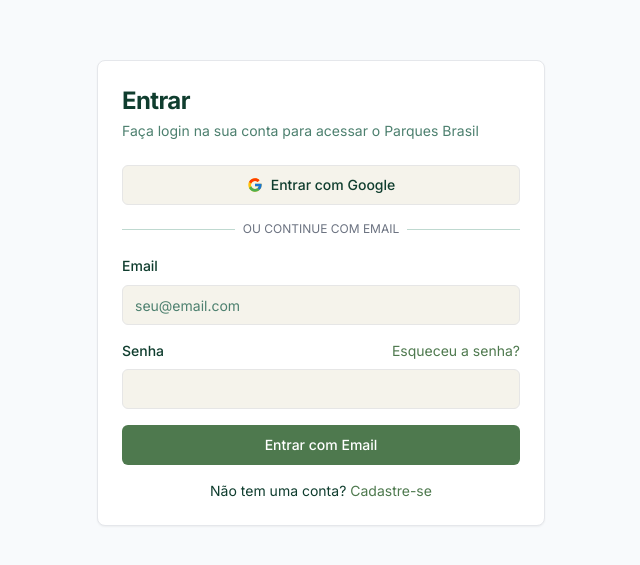
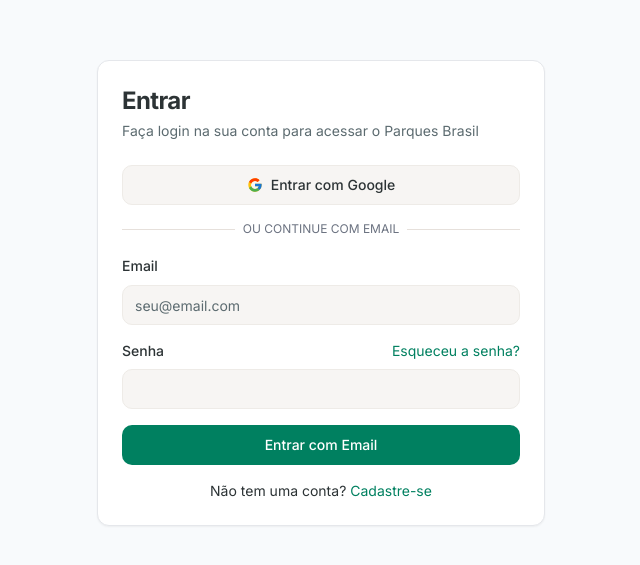
Before and after one commit to RomLex14/ProjetoParquesBrasil, a Next.js app: page /login in a window 1280 px wide. Shown: the part 107-672 px from the top of the page, without its empty margins (319-959 px from the left). Built offline with nearby package versions, Linux system fonts and the light colour scheme; no server answers.

Commit message:
Ajustes nas cores, homepage e mapa

```diff
--- a/app/globals.css
+++ b/app/globals.css
@@ -1,88 +1,89 @@
+/* global.css */
 @tailwind base;
 @tailwind components;
 @tailwind utilities;
 
 @layer base {
   :root {
-    --background: 53 32% 94%;
-    --foreground: 160 60% 15%;
-    --card: 0 0% 100%;
-    --card-foreground: 160 60% 15%;
+    /* Paleta "Biomas do Brasil" - Modo Claro */
+    --background: 30 17% 96%;        /* Areia Clara */
+    --foreground: 195 10% 19%;        /* Grafite Profundo */
+    --card: 0 0% 100%;                /* Branco para cards, para maior destaque */
+    --card-foreground: 195 10% 19%;   /* Grafite Profundo */
+
     --popover: 0 0% 100%;
-    --popover-foreground: 0 0% 3.9%;
-    --primary: 121 22% 39%;
-    --primary-foreground: 0 0% 100%;
-    --secondary: 30 80% 50%;
-    --secondary-foreground: 0 0% 100%;
-    --border: 160 25% 80%;
-    --input: 0 0% 90%;
-    --ring: 0 0% 3.9%; /* A última definição de --ring no seu tailwind.config.js era esta */
-    --muted: 160 40% 90%;
-    --muted-foreground: 160 25% 40%;
-    --accent: 160 25% 80%;
-    --accent-foreground: 160 60% 20%;
-    --destructive: 0 84.2% 60.2%;
+    --popover-foreground: 195 10% 19%;
+
+    --primary: 165 100% 25%;         /* Verde Mata */
+    --primary-foreground: 0 0% 100%; /* Branco */
+
+    --secondary: 29 100% 50%;         /* Laranja Pôr do Sol */
+    --secondary-foreground: 0 0% 100%; /* Branco */
+
+    --accent: 217 91% 60%;            /* Azul Céu */
+    --accent-foreground: 0 0% 100%;   /* Branco */
+
+    --muted: 30 17% 90%;
+    --muted-foreground: 195 10% 40%;
+
+    --border: 30 17% 88%;
+    --input: 30 17% 92%;
+    --ring: 165 100% 25%;             /* Verde Mata */
+
+    --destructive: 0 84% 60%;
     --destructive-foreground: 0 0% 98%;
-    --chart-1: 12 76% 61%;
-    --chart-2: 173 58% 39%;
-    --chart-3: 197 37% 24%;
-    --chart-4: 43 74% 66%;
-    --chart-5: 27 87% 67%;
-    --radius: 0.5rem;
-    --sidebar-background: 0 0% 98%;
-    --sidebar-foreground: 240 5.3% 26.1%;
-    --sidebar-primary: 240 5.9% 10%;
-    --sidebar-primary-foreground: 0 0% 98%;
-    --sidebar-accent: 240 4.8% 95.9%;
-    --sidebar-accent-foreground: 240 5.9% 10%;
-    --sidebar-border: 220 13% 91%;
-    --sidebar-ring: 217.2 91.2% 59.8%;
+
+    --radius: 0.75rem; /* Bordas mais arredondadas */
   }
 
   .dark {
-    --background: 0 0% 3.9%;
-    --foreground: 0 0% 98%;
-    --card: 0 0% 3.9%;
-    --card-foreground: 0 0% 98%;
-    --popover: 0 0% 3.9%;
-    --popover-foreground: 0 0% 98%;
-    --primary: 0 0% 98%;
-    --primary-foreground: 0 0% 9%;
-    --secondary: 0 0% 14.9%;
-    --secondary-foreground: 0 0% 98%;
-    --muted: 0 0% 14.9%;
-    --muted-foreground: 0 0% 63.9%;
-    --accent: 0 0% 14.9%;
-    --accent-foreground: 0 0% 98%;
-    --destructive: 0 62.8% 30.6%;
+    /* Paleta "Biomas do Brasil" - Modo Escuro */
+    --background: 195 15% 13%;        /* Terra Escura */
+    --foreground: 30 17% 90%;         /* Texto quase branco */
+    --card: 195 15% 16%;              /* Tom levemente mais claro que o fundo */
+    --card-foreground: 30 17% 90%;
+
+    --popover: 195 15% 16%;
+    --popover-foreground: 30 17% 90%;
+
+    --primary: 165 80% 35%;           /* Verde Mata (mais brilhante no escuro) */
+    --primary-foreground: 0 0% 100%;
+
+    --secondary: 29 100% 60%;         /* Laranja (mais brilhante no escuro) */
+    --secondary-foreground: 195 15% 13%;
+
+    --accent: 217 91% 70%;            /* Azul Céu (mais brilhante no escuro) */
+    --accent-foreground: 195 15% 13%;
+
+    --muted: 195 15% 20%;
+    --muted-foreground: 30 17% 65%;
+
+    --border: 195 15% 22%;
+    --input: 195 15% 20%;
+    --ring: 165 80% 35%;
+
+    --destructive: 0 75% 55%;
     --destructive-foreground: 0 0% 98%;
-    --border: 0 0% 14.9%;
-    --input: 0 0% 14.9%;
-    --ring: 0 0% 83.1%;
-    --chart-1: 220 70% 50%;
-    --chart-2: 160 60% 45%;
-    --chart-3: 30 80% 55%;
-    --chart-4: 280 65% 60%;
-    --chart-5: 340 75% 55%;
-    --sidebar-background: 240 5.9% 10%;
-    --sidebar-foreground: 240 4.8% 95.9%;
-    --sidebar-primary: 224.3 76.3% 48%;
-    --sidebar-primary-foreground: 0 0% 100%;
-    --sidebar-accent: 240 3.7% 15.9%;
-    --sidebar-accent-foreground: 240 4.8% 95.9%;
-    --sidebar-border: 240 3.7% 15.9%;
-    --sidebar-ring: 217.2 91.2% 59.8%;
   }
 
   body {
-    font-family: Arial, Helvetica, sans-serif; /* MOVIDO PARA CA */
     @apply bg-background text-foreground;
+    /* Transição suave entre temas */
+    transition: background-color 0.3s ease, color 0.3s ease;
   }
-
 }
 
 @layer utilities {
   .text-balance {
     text-wrap: balance;
   }
+
+  /* Utilitários extras para gradientes naturais */
+  .bg-nature-gradient {
+    background: linear-gradient(135deg, hsl(var(--primary)) 0%, hsl(var(--accent)) 100%);
+  }
+
+  .bg-sunset-gradient {
+    background: linear-gradient(135deg, hsl(var(--secondary)) 0%, hsl(var(--primary)) 100%);
+  }
 }
--- a/app/layout.tsx
+++ b/app/layout.tsx
@@ -1,25 +1,21 @@
-import type React from "react"
-import type { Metadata } from "next"
-import { Inter } from "next/font/google"
+import { Inter, Lexend } from "next/font/google"
 import "./globals.css"
 
-const inter = Inter({ subsets: ["latin"] })
+const inter = Inter({
+  subsets: ["latin"],
+  variable: "--font-inter", // Cria uma variável CSS para a fonte
+})
 
-export const metadata: Metadata = {
-  title: "Explorador de Trilhas",
-  description: "Descubra, acompanhe e compartilhe trilhas incríveis",
-    generator: 'v0.dev'
-}
+const lexend = Lexend({
+  subsets: ["latin"],
+  variable: "--font-lexend", // Cria uma variável CSS para a fonte
+  weight: ['400', '500', '600', '700'], // Importa pesos diferentes
+})
 
-export default function RootLayout({
-  children,
-}: Readonly<{
-  children: React.ReactNode
-}>) {
+export default function RootLayout({ children }: { children: React.ReactNode }) {
   return (
-    <html lang="pt-BR">
-      <head>{/* Leaflet CSS will be imported client-side */}</head>
-      <body className={inter.className}>{children}</body>
+    <html lang="pt-br" className={`${inter.variable} ${lexend.variable}`}>
+      <body>{children}</body>
     </html>
   )
 }
--- a/components/ui/card.tsx
+++ b/components/ui/card.tsx
@@ -1,3 +1,4 @@
+/* Components/ui/card.tsx */
 import * as React from "react"
 
 import { cn } from "@/lib/utils"
--- a/lib/data.ts
+++ b/lib/data.ts
@@ -147,7 +147,7 @@ export const featuredTrails: Trilhas[] = [
     parque_id: PARQUE_NACIONAL_BRASILIA_ID,
     name: "Trilha do Poço Azul",
     location: "Brazlândia, Distrito Federal",
-    description: "Uma das trilhas mais populares do DF...",
+    description: "Uma das trilhas mais populares do DF, o Poço Azul encanta com suas águas cristalinas...",
     imageUrl: "/images/trilhas/pocoazul.jpg",
     difficulty: "Moderado",
     distance: 2.5,
@@ -155,7 +155,8 @@ export const featuredTrails: Trilhas[] = [
     elevation: 90,
     rating: 4.6,
     coordinates: { lat: -15.7721, lng: -48.1982 },
-    reviews: [],
+    reviews: [
+    ],
     path: [
   { lat: -15.594029, lng: -48.053135 }, { lat: -15.594000, lng: -48.053094 },
   { lat: -15.592776, lng: -48.053362 }, { lat: -15.590552, lng: -48.054223 },
--- a/lib/types.ts
+++ b/lib/types.ts
@@ -39,7 +39,7 @@ export interface Trilhas {
     lng: number;
   }>;
   parque_id: string;
-  waypoints?: Waypoint[]; // <-- NOVA PROPRIEDADE ADICIONADA
+  waypoints?: Waypoint[]; // Pings no mapa
 }
 
 export interface Review {
--- a/styles/globals.css
+++ b/styles/globals.css
@@ -11,7 +11,6 @@ body {
     text-wrap: balance;
   }
 }
-
 @layer base {
   :root {
     --background: 0 0% 100%;
--- a/tailwind.config.js
+++ b/tailwind.config.js
@@ -17,6 +17,10 @@ module.exports = {
       },
     },
     extend: {
+      fontFamily: { // Adicione esta seção
+        sans: ["var(--font-inter)"], // Define Inter como a fonte padrão (body)
+        display: ["var(--font-lexend)"], // Cria uma classe 'font-display' para títulos
+      },
       colors: {
         border: "hsl(var(--border))",
         input: "hsl(var(--input))",
@@ -26,15 +30,15 @@ module.exports = {
         'nature-green': {
           500: '#059669',
           800: '#047857'
-        }, // Vírgula adicionada
+        },
         'earth-amber': {
           500: '#F59E0B',
           600: '#D97706'
-        }, // Vírgula adicionada
+        },
         primary: {
           DEFAULT: "hsl(var(--primary))",
           foreground: "hsl(var(--primary-foreground))",
-        }, // Vírgula adicionada
+        },
         secondary: {
 
           DEFAULT: "hsl(var(--secondary))",
@@ -71,11 +75,11 @@ module.exports = {
           from: { height: "var(--radix-accordion-content-height)" },
           to: { height: 0 },
         },
-      }, // Vírgula adicionada
+      },
       animation: {
         "accordion-down": "accordion-down 0.2s ease-out",
         "accordion-up": "accordion-up 0.2s ease-out",
-      }, // Esta vírgula é opcional se for o último item em 'extend'
+      },
     }, // Fecha o objeto 'extend'
   }, // Fecha o objeto 'theme'
   plugins: [require("tailwindcss-animate")],
```
Also changed, not shown: app/page.tsx (+26 -28 lines), 1 other file (tests, documents, lock files or other folders).
